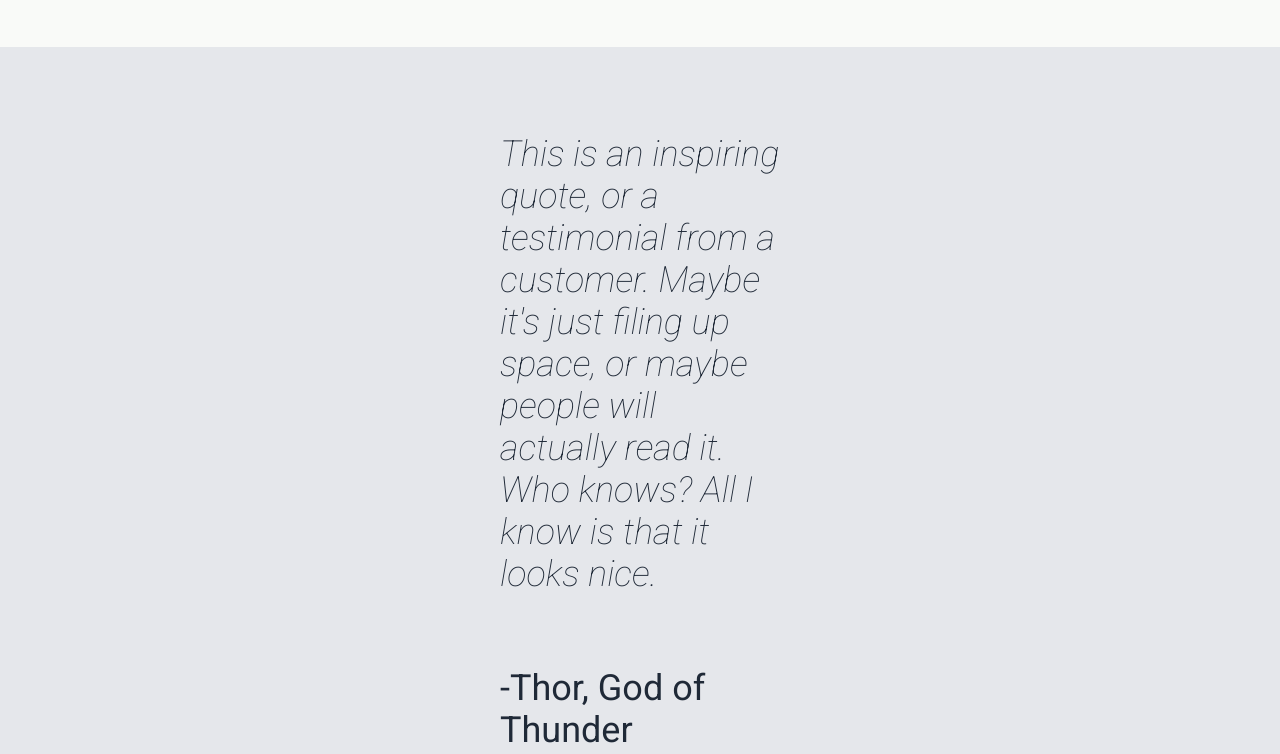
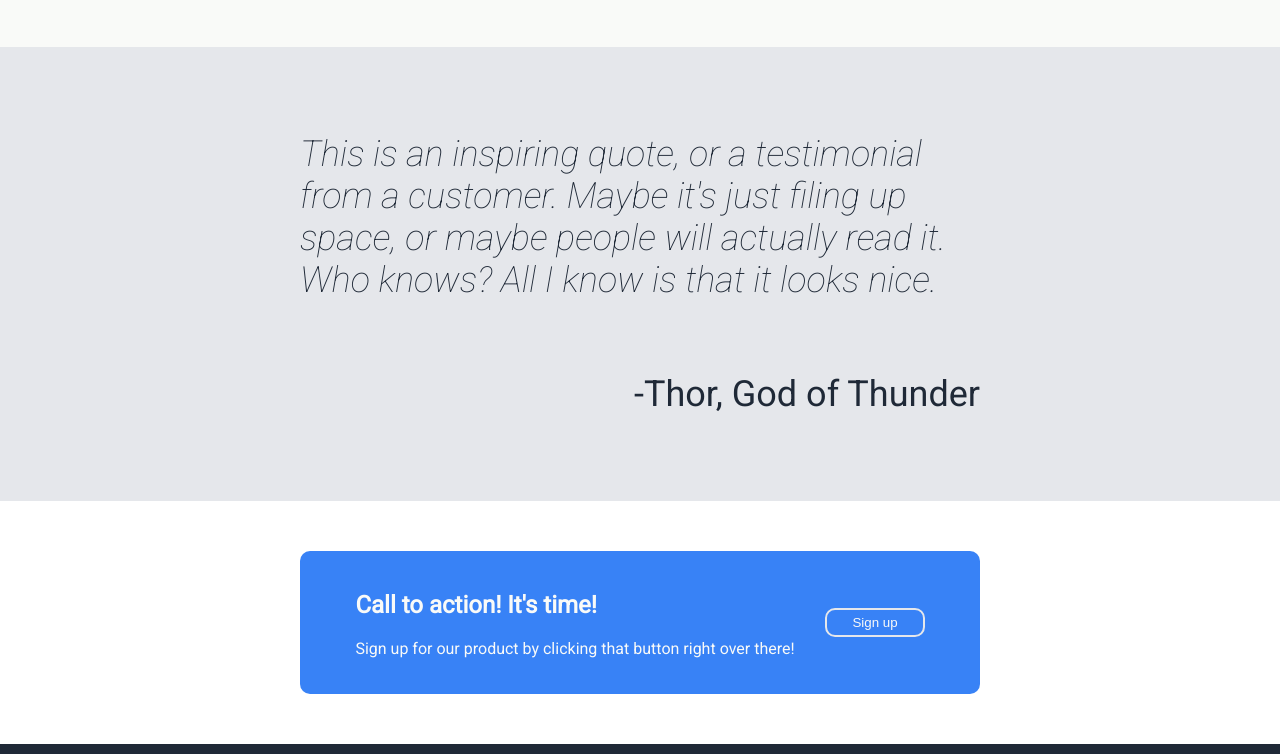
Before and after one commit to jwatelet/lading-page, a plain HTML site: page index.html in a window 1280 px wide. Shown: the part 877-1631 px from the top of the page. Drawn offline with Linux system fonts and the light colour scheme.

Commit message:
fix padding testimonial

```diff
--- a/style.css
+++ b/style.css
@@ -110,7 +110,7 @@ img {
   font-weight: 100;
   font-style: italic;
   color: #1F2937;
-  padding: 50px 500px;
+  padding: 50px 300px;
 }
 
 .testimonial .quote {
```
